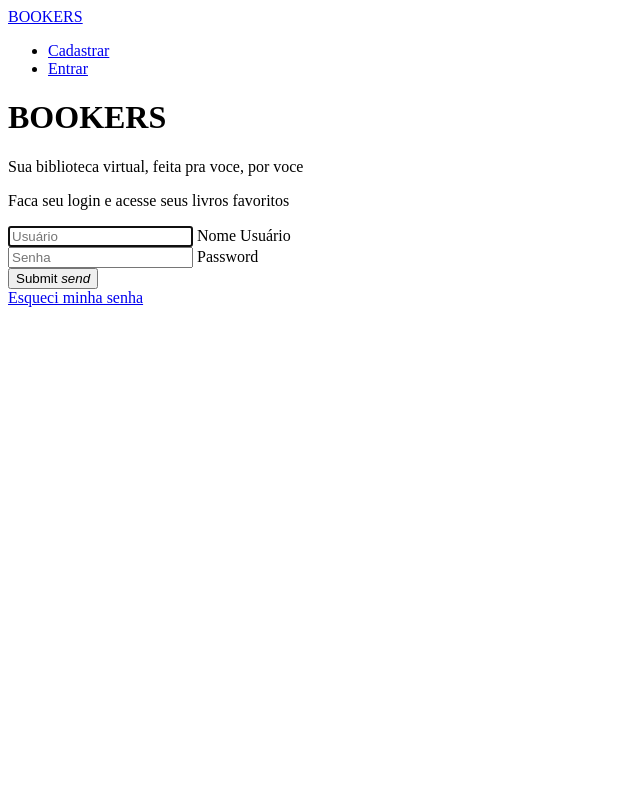
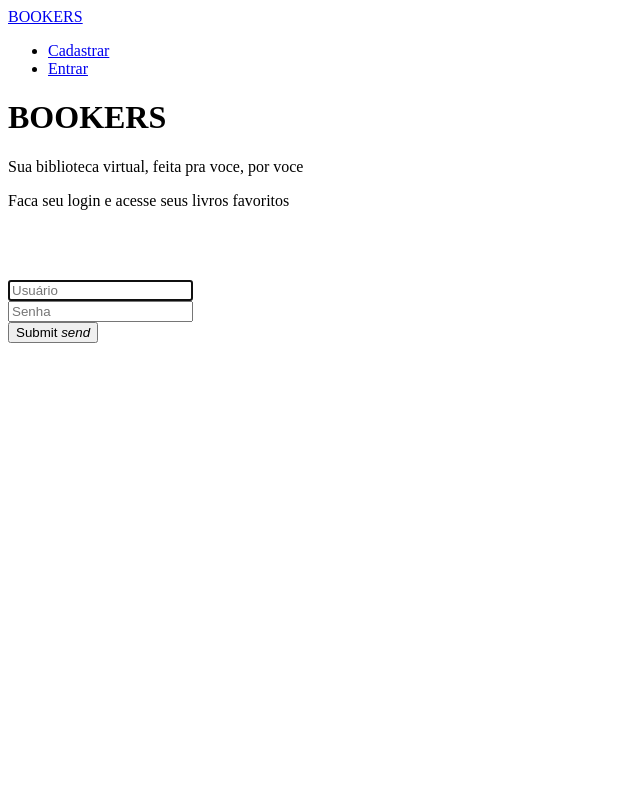
Before and after one commit to JadielTeofilo/BOOKER, a PHP site: template application/views/usuarios/login.php in a window 1280 px wide. Shown: the whole page, without its empty margins (0-640 px from the left). Run offline with PHP 8.4, Linux system fonts and the light colour scheme; the template is opened without the code that fills it, so the values that code supplies are empty.

Commit message:
finalmente tela bonita

```diff
--- a/application/views/usuarios/login.php
+++ b/application/views/usuarios/login.php
@@ -1,6 +1,6 @@
 <?php echo $this->load->view('_inc/header') ?>
 
-<body class="valign-wrapper" >
+<body>
      <div id="titulo">
         <space>
             <a href="LAH.html">BOOKERS</a>
@@ -18,33 +18,29 @@
     <div class="jumbotron">
       <div class="container">
         <div class ="row">
-        <div class="col-md-8">
+        <div class="col s6">
             <h1 class="thin">BOOKERS</h1>
             <p class="flow-text">Sua biblioteca virtual, feita pra voce, por voce</p>
             <p class="flow-text">Faca seu login e acesse seus livros favoritos</p>
         </div>
-        <div id="logingeral" class="col-md-4" >
+        <div id="logingeral" class="col s6" >
+        <br><br><br>
            <?php $attributes = array('class' => 'center-align');?>
             <?php echo form_open('index.php/usuario/logar', $attributes)?>
                 <div class="row" >
                     <div class="center-align" class="input-field col s3">
                         <input required id="login" type="text" placeholder="Usuário" name="login" autofocus>
-                        <label for="email">Nome Usuário</label>
                     </div>
                 </div>
                 <div class="row">
                     <div class="center-align" class="input-field s3">
                         <input required id ="password" type="password" placeholder="Senha" name="senha" autofocus>
-                        <label for="password">Password</label>
                     </div>
                 </div>
                 <button class="btn waves-effect waves-light" type="submit" name="enviar">Submit
                     <i class="material-icons right">send</i>
                 </button>
         <?php echo form_close() ?><br>
-            <div class="row">
-                <a href="<?php echo base_url().'index.php/usuario/senha_perdida1'?>">Esqueci minha senha</a>
-            </div>
         </div>
         </div>
       </div>
```
